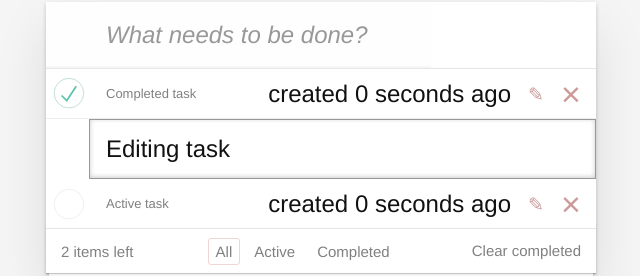
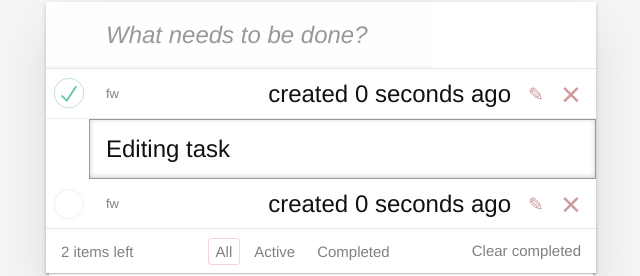
Before and after one commit to Aleksandr-Fi/react-second, a React (Create React App) app: page / in a window 1280 px wide. Shown: the part 128-404 px from the top of the page, without its empty margins (319-959 px from the left). Built offline with nearby package versions, Linux system fonts and the light colour scheme.

Commit message:
Update App.jsx

```diff
--- a/src/components/App/App.jsx
+++ b/src/components/App/App.jsx
@@ -14,7 +14,7 @@ export default class App extends Component {
           id: 1,
           completed: true,
           editing: false,
-          text: 'Completed task',
+          text: 'fw',
           created: new Date(),
           checked: true,
         },
@@ -26,7 +26,7 @@ export default class App extends Component {
           created: new Date(),
           checked: false,
         },
-        this.createTodoTask('Active task'),
+        this.createTodoTask('fw'),
       ],
 
       footerData: [
```
